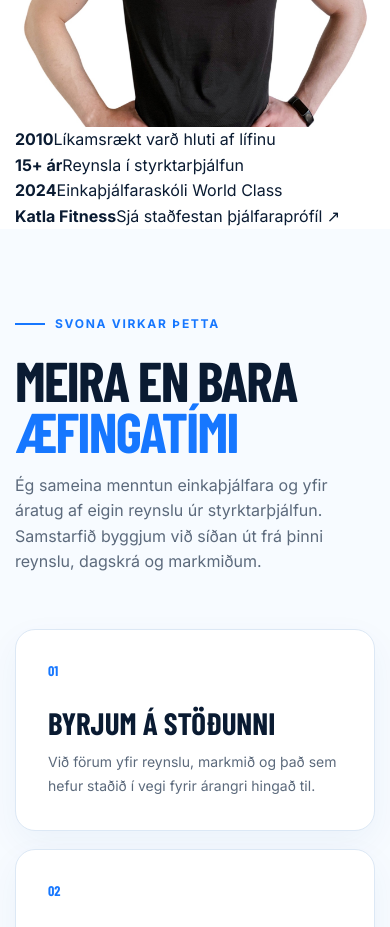
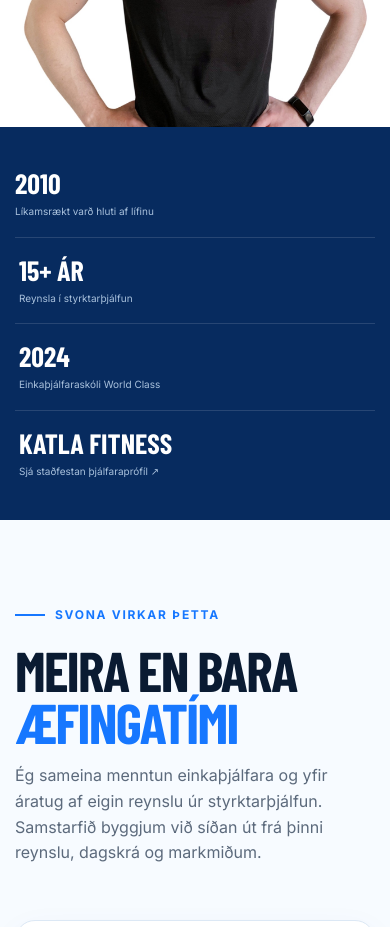
Before and after one commit to starnarpt/einkathjalfun, a website: page einkathjalfun.html in a window 390 px wide. Shown: the part 1020-1947 px from the top of the page. Drawn offline with nearby package versions, Linux system fonts and the light colour scheme; a web font is replaced by a local one.

Commit message:
Style trainer credibility sections

```diff
--- a/styles.css
+++ b/styles.css
@@ -107,6 +107,10 @@ h1 em, h2 em { color: var(--blue); font-style: normal; }
 .check-list { padding: 0; margin: 30px 0; list-style: none; display: grid; gap: 13px; }
 .check-list li { display: flex; align-items: center; gap: 12px; font-size: 14px; }
 .check-list span { width: 23px; height: 23px; display: grid; place-items: center; border-radius: 50%; color: var(--blue-deep); background: var(--sky); font-weight: 800; }
+.about-copy strong { color: white; }
+.about-actions { display: flex; align-items: center; gap: 22px; flex-wrap: wrap; }
+.trainer-profile-link { color: var(--sky); font-size: 11px; font-weight: 700; border-bottom: 1px solid rgba(119,189,255,.55); padding-bottom: 3px; }
+.trainer-profile-link span { margin-left: 5px; }
 
 .pricing-section { background: var(--off-white); max-width: none; width: 100%; padding-inline: max(24px, calc((100vw - 1180px)/2)); }
 .pricing-grid { display: grid; grid-template-columns: repeat(3, 1fr); gap: 18px; align-items: stretch; }
@@ -191,6 +195,16 @@ h1 em, h2 em { color: var(--blue); font-style: normal; }
 .subpage-visual .image-backdrop { top: 45px; width: 500px; height: 500px; }
 .subpage-visual img { position: absolute; left: 50%; bottom: -50px; height: 610px; width: auto; max-width: none; transform: translateX(-50%); filter: drop-shadow(0 18px 28px rgba(13,58,107,.12)); }
 .detail-section { background: var(--off-white); }
+.credibility-strip { padding: 24px 0; color: white; background: var(--blue-deep); }
+.credibility-grid { display: grid; grid-template-columns: repeat(4,1fr); }
+.credibility-grid > div, .credibility-grid > a { min-height: 78px; padding: 10px 28px; display: flex; flex-direction: column; justify-content: center; border-right: 1px solid rgba(255,255,255,.13); }
+.credibility-grid > :first-child { padding-left: 0; }
+.credibility-grid > :last-child { border-right: 0; }
+.credibility-grid strong, .credibility-grid span { display: block; }
+.credibility-grid strong { color: white; font: 800 28px/1 var(--display); text-transform: uppercase; }
+.credibility-grid span { margin-top: 7px; color: #a9c1dc; font-size: 10px; line-height: 1.45; }
+.credibility-grid a { transition: background .2s; }
+.credibility-grid a:hover { background: rgba(255,255,255,.06); }
 .detail-grid { display: grid; grid-template-columns: repeat(3,1fr); gap: 18px; }
 .detail-card { min-height: 275px; padding: 32px; border: 1px solid var(--line); border-radius: 20px; background: white; box-shadow: 0 12px 35px rgba(18,85,160,.05); }
 .detail-card > span { display: block; color: var(--blue); font: 800 14px var(--display); }
@@ -281,6 +295,10 @@ footer { padding: 45px 0; background: #061d3b; color: white; }
   .subpage-copy > p:last-of-type { margin-inline: auto; }
   .subpage-visual { height: 540px; }
   .detail-grid { grid-template-columns: 1fr; }
+  .credibility-grid { grid-template-columns: repeat(2,1fr); }
+  .credibility-grid > div, .credibility-grid > a { border-bottom: 1px solid rgba(255,255,255,.13); }
+  .credibility-grid > :nth-child(2) { border-right: 0; }
+  .credibility-grid > :nth-child(3), .credibility-grid > :nth-child(4) { border-bottom: 0; }
   .detail-card { min-height: auto; }
   .detail-card h3 { margin-top: 28px; }
   .split-feature, .single-page-booking { grid-template-columns: 1fr; }
@@ -335,6 +353,10 @@ footer { padding: 45px 0; background: #061d3b; color: white; }
   .remote-card-main { left: 20px; top: 70px; width: 245px; }
   .remote-card-feedback { right: 20px; bottom: 65px; width: 255px; }
   .remote-mark { right: 20px; font-size: 100px; }
+  .credibility-grid { grid-template-columns: 1fr; }
+  .credibility-grid > div, .credibility-grid > a { padding: 18px 4px; border-right: 0; border-bottom: 1px solid rgba(255,255,255,.13) !important; }
+  .credibility-grid > :last-child { border-bottom: 0 !important; }
+  .about-actions { align-items: flex-start; flex-direction: column; }
 }
 
 @media (prefers-reduced-motion: reduce) {
```
